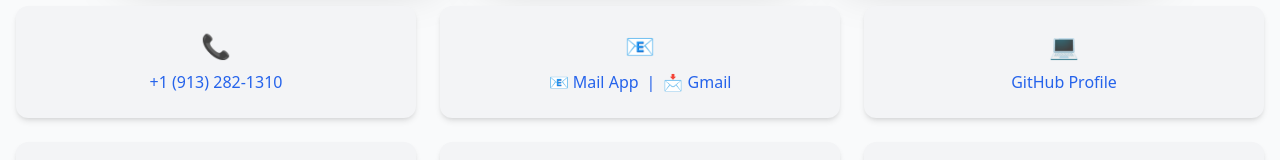
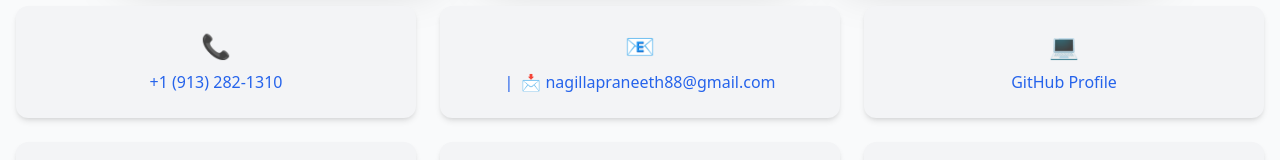
Before and after one commit to 586Praneeth/Praneeth_Project, a React (Vite) app: page / in a window 1280 px wide. Shown: the part 3650-3810 px from the top of the page. Built offline with nearby package versions, Linux system fonts and the light colour scheme.

Commit message:
Fix badge image overlap4

```diff
--- a/src/App.jsx
+++ b/src/App.jsx
@@ -248,12 +248,7 @@ function App() {useEffect(() => {
   <div className="bg-gray-100 shadow-md rounded-xl p-6 text-center hover:shadow-xl transition">
     <p className="text-2xl mb-2">📧</p>
  <p className="text-blue-600 font-medium">
-  <a
-    href="mailto:nagillapraneeth88@gmail.com"
-    className="hover:underline mr-2 inline-block"
-  >
-    📧 Mail App
-  </a>
+
   |
   <a
     href="https://mail.google.com/mail/?view=cm&fs=1&to=nagillapraneeth88@gmail.com"
@@ -261,7 +256,7 @@ function App() {useEffect(() => {
     rel="noopener noreferrer"
     className="hover:underline ml-2 inline-block"
   >
-    📩 Gmail
+    📩 nagillapraneeth88@gmail.com
   </a>
 </p>
 
```
